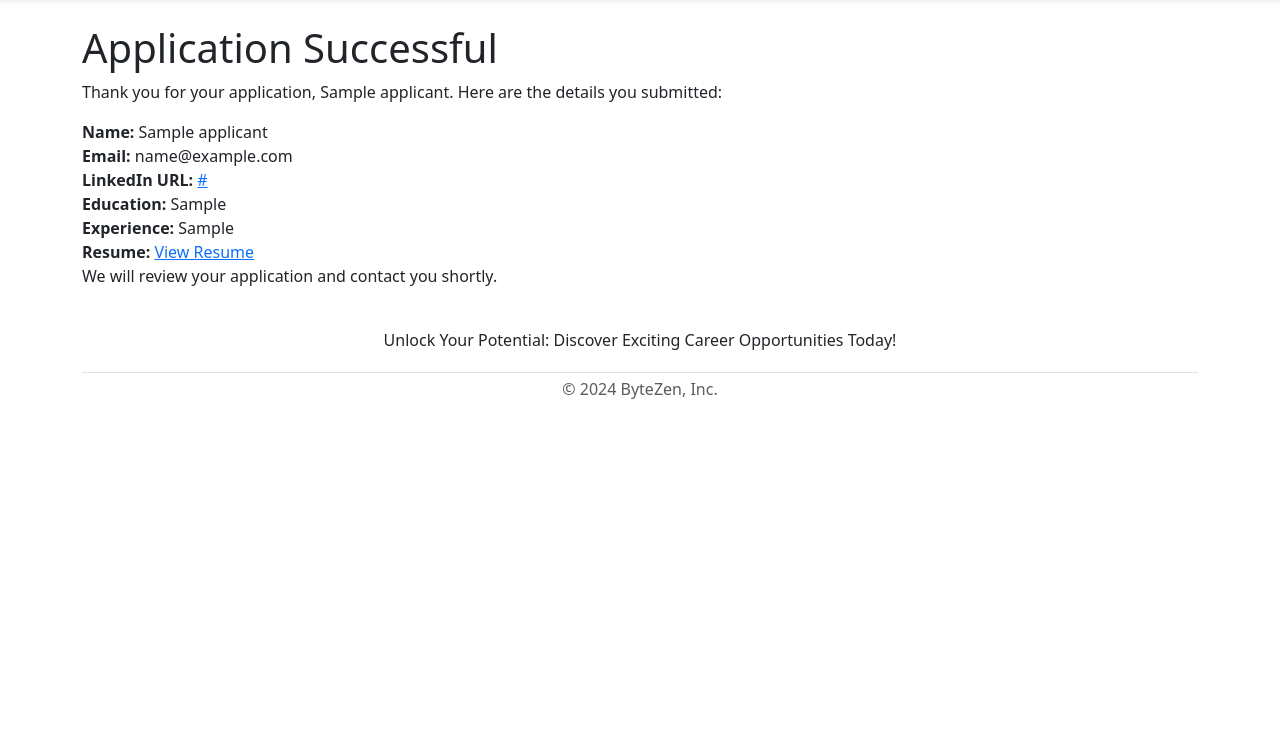
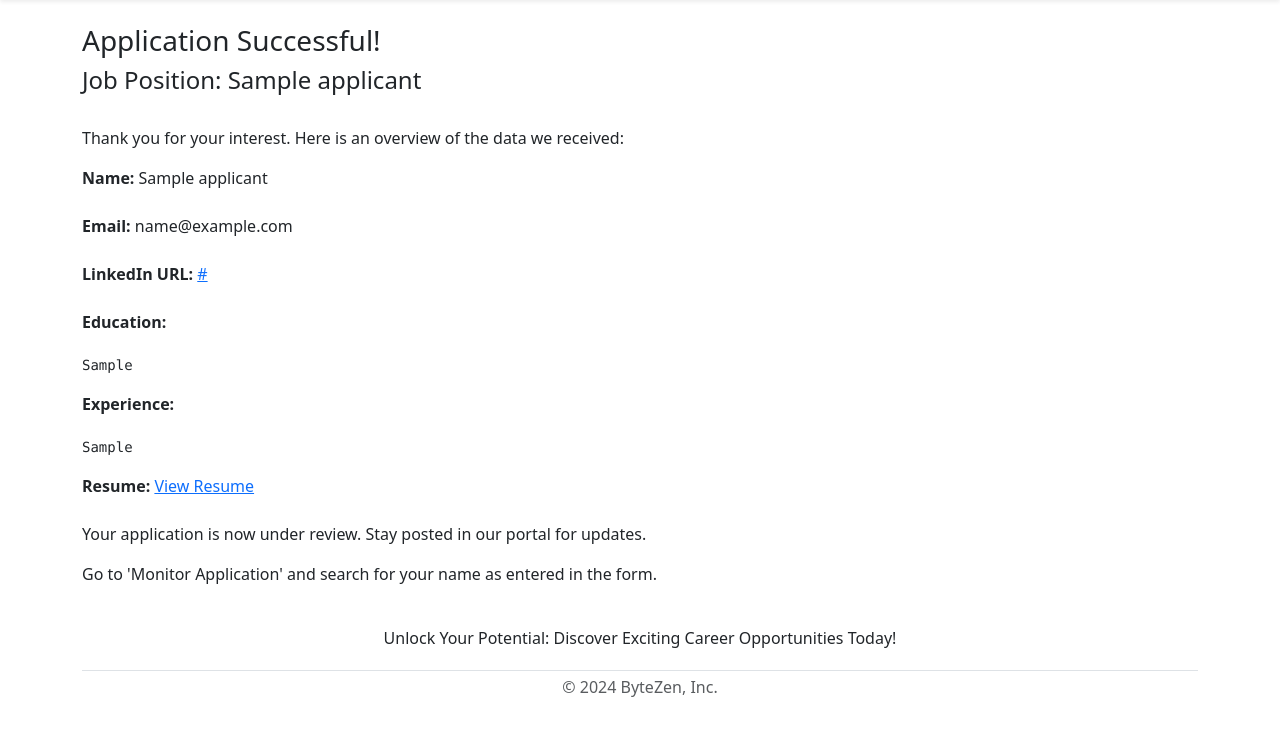
Before and after one commit to jayelcee/bytezen-careers-website, a Flask app: page /confirmation/1 in a window 1280 px wide. Shown: the part 56-811 px from the top of the page. Before the commit the page ends 455 px from the top, so only its background shows below. Run offline with Flask 3, Linux system fonts and the light colour scheme; tables that the repository leaves empty hold one stand-in row (values such as "Sample post").

Commit message:
stored 5 applicants in the db

```diff
--- a/app.py
+++ b/app.py
@@ -52,6 +52,17 @@ def show_job(job_id):
 
 @app.route("/apply", methods=["POST"])
 def apply_for_job():
+  job_id = request.form.get('job_id')
+  if job_id is None:
+    return "Job ID is required", 400
+
+  job = db_session.query(Job).get(job_id)
+  if not job:
+    return "Job not found", 404
+
+  # Now you have the job, you can get the job title
+  job_title = job.title
+
   # Retrieve form data
   name = request.form['name']
   email = request.form['email']
@@ -61,18 +72,20 @@ def apply_for_job():
 
   # Process the resume file
   resume_file = request.files['resume']
-  resume_filename = save_resume(resume_file)  # This will be just the filename now
+  resume_filename = save_resume(resume_file)  # Make sure this is updated to just the filename
   if resume_filename is None:
     return "Invalid file format", 400
 
   # Create a new JobApplicant object and set its properties
   new_applicant = JobApplicant(
+    job_id=job_id,
+    job_title=job_title,
     name=name,
     email=email,
     linkedin=linkedin,
     education=education,
     experience=experience,
-    resume=resume_filename,  # Now storing just the filename
+    resume=resume_filename,  # Store just the filename
     status='pending'
   )
 
@@ -81,6 +94,7 @@ def apply_for_job():
   db_session.commit()
 
   # Redirect to a new confirmation page with the applicant's id
+  # Make sure this line is within the same block where new_applicant is defined
   return redirect(url_for('confirmation', applicant_id=new_applicant.id))
 
 @app.route("/confirmation/<int:applicant_id>")
--- a/database.py
+++ b/database.py
@@ -29,6 +29,8 @@ class JobApplicant(Base):
   __tablename__ = 'job_applicants'
 
   id = Column(Integer, primary_key=True)
+  job_id = Column(Integer, nullable=False)
+  job_title = Column(String(250))
   name = Column(String(250), nullable=False)
   email = Column(String(250), nullable=False)
   linkedin = Column(String(250))
--- a/templates/confirmation.html
+++ b/templates/confirmation.html
@@ -1,25 +1,27 @@
 <!DOCTYPE html>
 <html lang="en">
     <head>
-        <meta charset="UTF-8" />
-        <meta name="viewport" content="width=device-width, initial-scale=1.0" />
+        <meta charset="UTF-8"/>
+        <meta name="viewport" content="width=device-width, initial-scale=1.0"/>
         <title>Application Confirmation</title>
-        <link href="https://cdn.jsdelivr.net/npm/bootstrap@5.3.2/dist/css/bootstrap.min.css" rel="stylesheet" />
+        <link href="https://cdn.jsdelivr.net/npm/bootstrap@5.3.2/dist/css/bootstrap.min.css" rel="stylesheet"/>
     </head>
     <body>
         {% include 'nav.html' %}
         <div class="container mt-4">
-            <h1>Application Successful</h1>
-            <p>Thank you for your application, {{ applicant.name }}. Here are the details you submitted:</p>
+            <h3>Application Successful!</h3>
+            <h4>Job Position: {{ applicant.job_title }}</h4><br/>
+            <p>Thank you for your interest. Here is an overview of the data we received:</p>
 
-            <strong>Name:</strong> {{ applicant.name }}<br />
-            <strong>Email:</strong> {{ applicant.email }}<br />
-            <strong>LinkedIn URL:</strong> <a href="{{ applicant.linkedin }}">{{ applicant.linkedin }}</a><br />
-            <strong>Education:</strong> {{ applicant.education }}<br />
-            <strong>Experience:</strong> {{ applicant.experience }}<br />
-            <strong>Resume:</strong> <a href="{{ url_for('uploaded_file', filename=applicant.resume) }}" target="_blank">View Resume</a><br/>
+            <strong>Name:</strong> {{ applicant.name }}<br/><br/>
+            <strong>Email:</strong> {{ applicant.email }}<br/><br/>
+            <strong>LinkedIn URL:</strong> <a href="{{ applicant.linkedin }}">{{ applicant.linkedin }}</a><br/><br/>
+            <strong>Education:</strong><pre><br/>{{ applicant.education }}</pre>
+            <strong>Experience:</strong><pre><br/>{{ applicant.experience }}</pre>
+            <strong>Resume:</strong> <a href="{{ url_for('uploaded_file', filename=applicant.resume) }}" target="_blank">View Resume</a><br/><br/>
 
-            <p>We will review your application and contact you shortly.</p>
+            <p>Your application is now under review. Stay posted in our portal for updates.</p>
+            <p>Go to 'Monitor Application' and search for your name as entered in the form.</p>
         </div>
         {% include 'footer.html' %}
     </body>
--- a/templates/jobpage.html
+++ b/templates/jobpage.html
@@ -42,9 +42,10 @@
       <div class="application-form mt-5">
           <h2>Application Form</h2>
           <form action="/apply" method="post" enctype="multipart/form-data">
+              <input type="hidden" name="job_id" value="{{ job.id }}">
               <div class="mb-3">
                   <label for="name" class="form-label">Name</label>
-                  <input type="text" class="form-control" id="name" name="name" placeholder="Surname, First Name Middle Initial." required>
+                  <input type="text" class="form-control" id="name" name="name" placeholder="Given Name <space> Surname" required>
               </div>
               <div class="mb-3">
                   <label for="email" class="form-label">Email</label>
```
Also changed, not shown: 7 other files.
